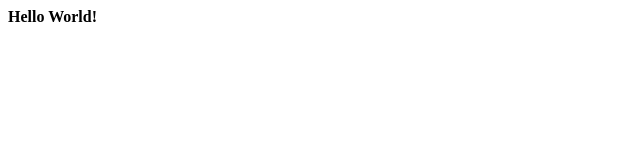
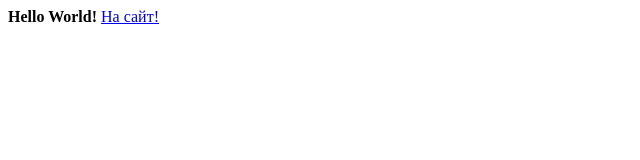
Before and after one commit to leontiz/myrep, a plain HTML site: page index.html in a window 1280 px wide. Shown: the full height of the page, 0-640 px from the left. Drawn offline with Linux system fonts and the light colour scheme.

Commit message:
second commit

```diff
--- a/index.html
+++ b/index.html
@@ -2,5 +2,6 @@
 <html>
 	<body>
 		<b>Hello World!</b>
+		<a href="http:\\www.ua-football.com">На сайт!</a>
 	</body>
 </html>
```
